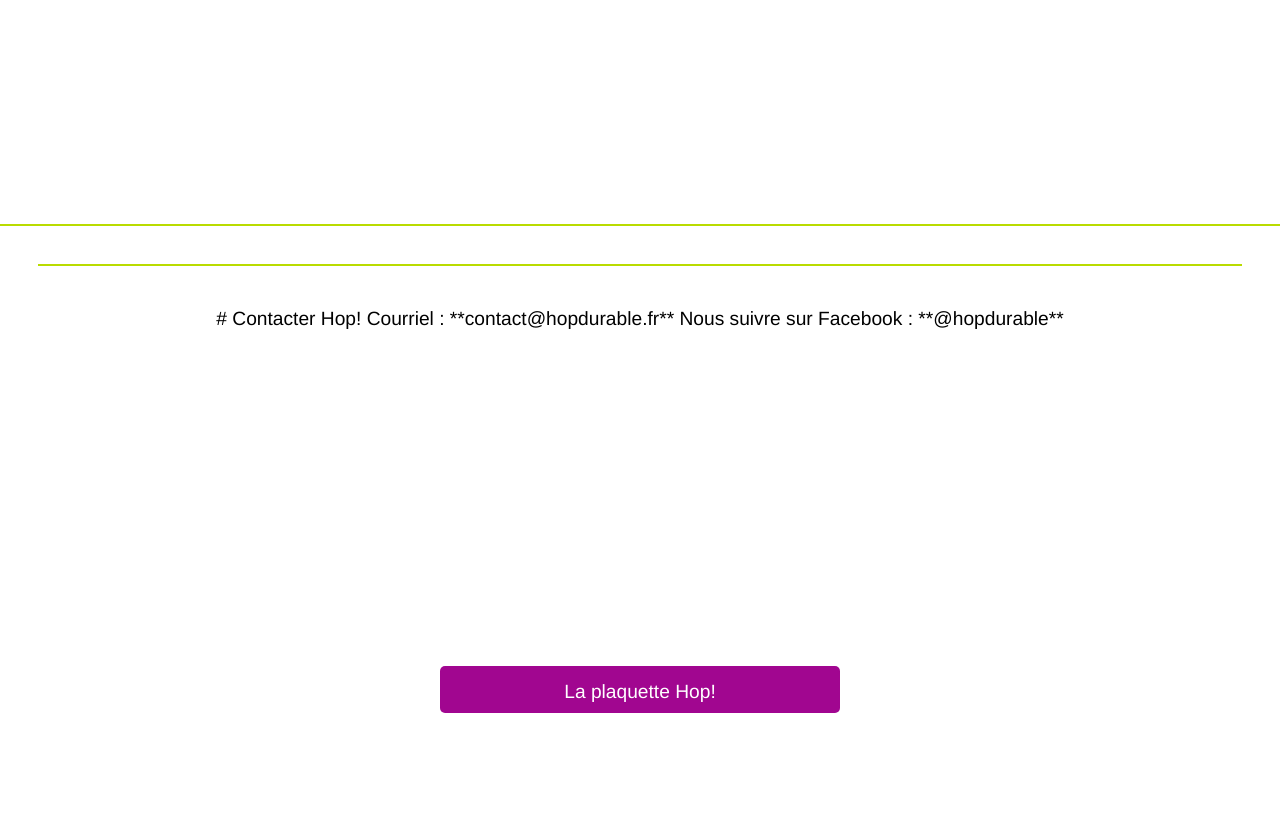
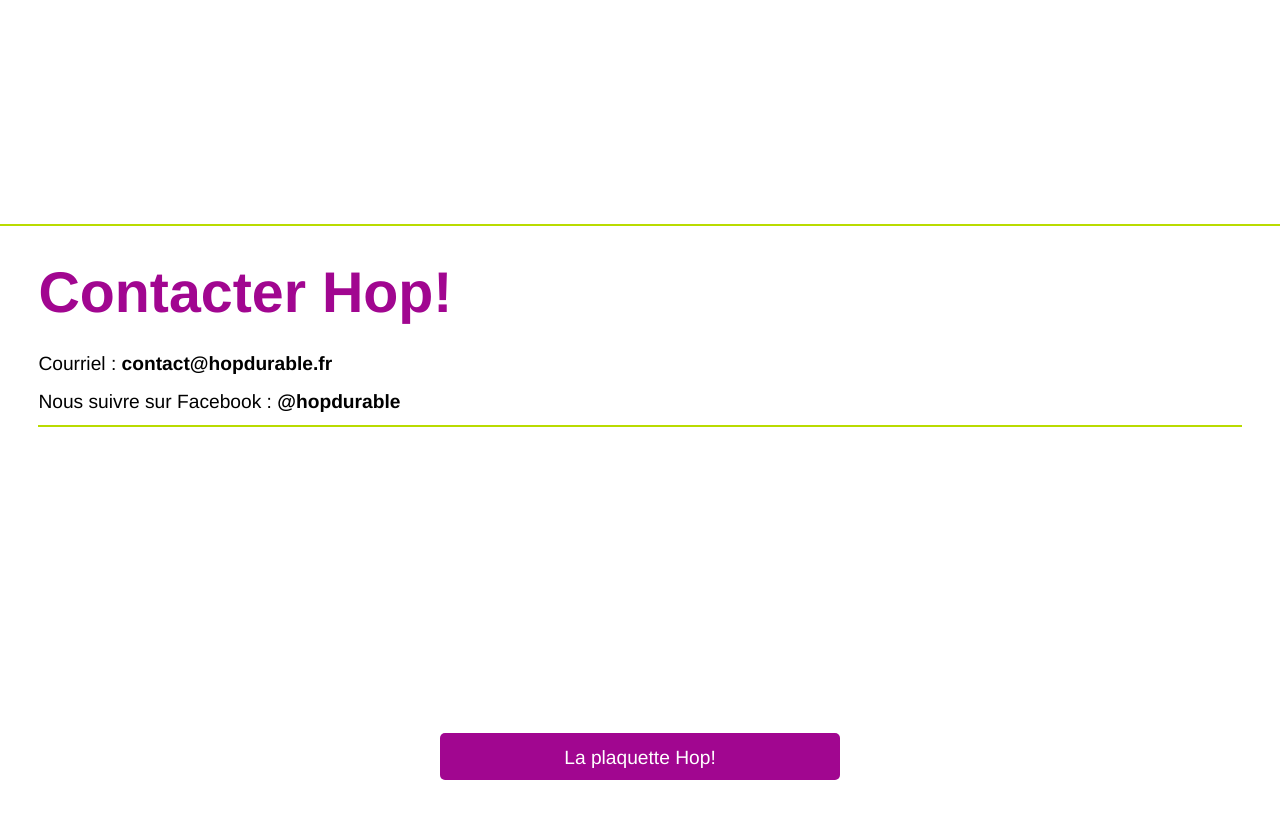
Before and after one commit to pierrenault/hopdurable.github.io, a Jekyll site: the page built from index.md, in a window 1280 px wide and 900 px high, scrolled down 4276 px. Shown: the top 819 px of the window. Built offline with Jekyll 4.4.1, drawn with Linux system fonts in a browser that asks for light colours.

Commit message:
Update index.md

```diff
--- a/index.md
+++ b/index.md
@@ -61,7 +61,7 @@
   </section>
 
 <section markdown="1">
-<section class="center">
+
 # Contacter Hop!
 Courriel : **contact@hopdurable.fr**
 
@@ -69,7 +69,7 @@
 
 
 
-
+<section class="center">
 
 
 <a href="assets/pdf/hop_amenagement_durable_web.pdf" class="button">La plaquette Hop! </a>
```
